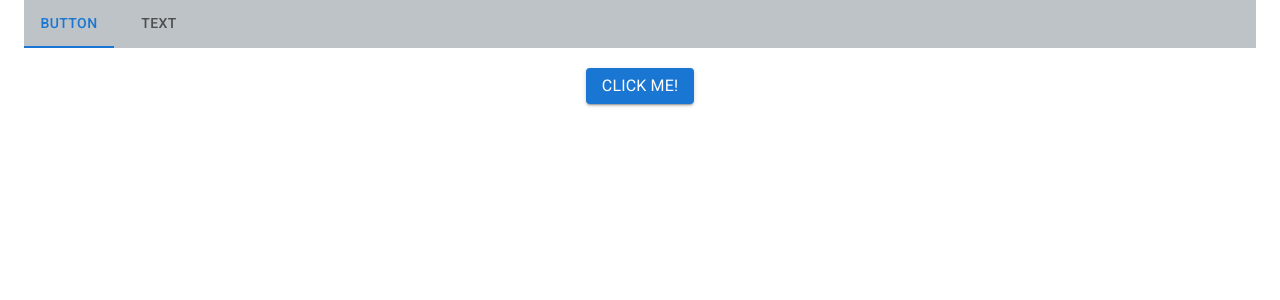
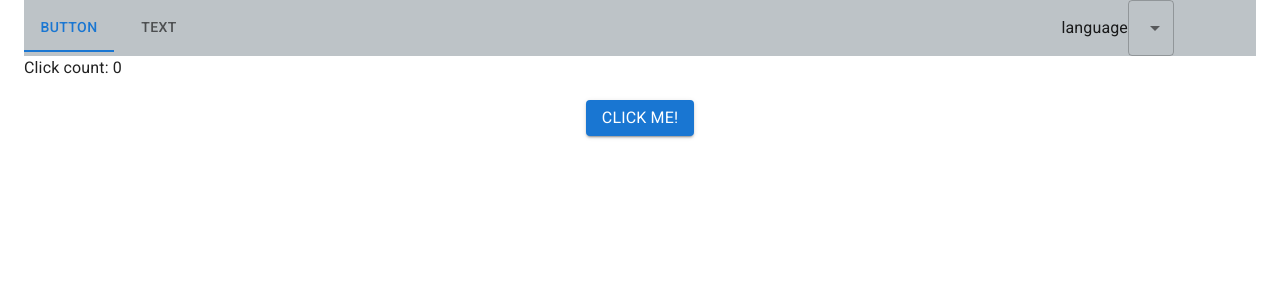
Before and after one commit to intive/patronage22-bialystok-js-simple-jira, a React (Create React App) app: page / in a window 1280 px wide. Shown: the top 300 px of the page. Built offline with nearby package versions, Linux system fonts and the light colour scheme.

Commit message:
add i18n and redux implementation - en/pl language versions, simple click counter with global state

```diff
--- a/src/App.tsx
+++ b/src/App.tsx
@@ -1,15 +1,23 @@
 import * as React from "react";
 import { Routes, Route } from "react-router-dom";
+import { useSelector } from "react-redux";
+
+import { useTranslation } from "react-i18next";
 
 import Container from "./components/Container";
 import NavBar from "./components/Header";
 import TextPage from "./pages/TextPage";
 import ButtonPage from "./pages/ButtonPage";
 
+import { getState } from "./reducers/reducers";
+
 export default function App(): any {
+  const { t } = useTranslation();
+  const { clickCount } = useSelector(getState);
   return (
     <Container>
       <NavBar />
+      {t("clickCount")} {clickCount}
       <Routes>
         <Route
           path='text'
@@ -17,7 +25,7 @@ export default function App(): any {
             <TextPage text='Lorem ipsum dolor sit amet, consectetur adipisicing elit. Ex animi possimus laboriosam dignissimos porro, quasi provident tenetur eligendi saepe! Animi at aliquam modi dolorum error nisi dicta aut, fugit dolores.' />
           }
         />
-        <Route path='/' element={<ButtonPage text='Click me!' />} />
+        <Route path='/' element={<ButtonPage text={t("clickMe")} />} />
       </Routes>
     </Container>
   );
--- /dev/null
+++ b/src/actions.ts
@@ -0,0 +1,3 @@
+const incrementClickCount = () => ({ type: "INCREMENT_CLICK_COUNT" });
+
+export default incrementClickCount;
--- a/src/components/Header.tsx
+++ b/src/components/Header.tsx
@@ -4,13 +4,25 @@ import Box from "@mui/material/Box";
 import Tabs from "@mui/material/Tabs";
 import Tab from "@mui/material/Tab";
 import styled from "styled-components";
+import Typography from "@mui/material/Typography";
+
+import { useTranslation } from "react-i18next";
+
+import SelectLanguage from "./SelectLanguage";
 
 const StyledBox = styled(Box)`
   background: #bdc3c7;
+  display: flex;
+  align-items: center;
+`;
+
+const StyledTabs = styled(Tabs)`
+  margin-right: auto;
 `;
 
 export default function Header(): any {
   const [value, setValue] = React.useState(0);
+  const { t } = useTranslation();
 
   const handleChange = (
     event: React.SyntheticEvent,
@@ -20,10 +32,18 @@ export default function Header(): any {
   };
   return (
     <StyledBox sx={{ width: "100%" }}>
-      <Tabs value={value} onChange={handleChange} aria-label='nav tabs example'>
-        <Tab component={Link} label='Button' to='/' />
-        <Tab component={Link} label='text' to='/text' />
-      </Tabs>
+      <StyledTabs
+        value={value}
+        onChange={handleChange}
+        aria-label='nav tabs example'
+      >
+        <Tab component={Link} label={t("button")} to='/' />
+        <Tab component={Link} label={t("text")} to='/text' />
+      </StyledTabs>
+      <StyledBox sx={{ paddingRight: "8px" }}>
+        <Typography>{t("language")}</Typography>
+        <SelectLanguage />
+      </StyledBox>
     </StyledBox>
   );
 }
--- /dev/null
+++ b/src/components/SelectLanguage.tsx
@@ -0,0 +1,34 @@
+import * as React from "react";
+import Box from "@mui/material/Box";
+import MenuItem from "@mui/material/MenuItem";
+import FormControl from "@mui/material/FormControl";
+import Select, { SelectChangeEvent } from "@mui/material/Select";
+
+import { useTranslation } from "react-i18next";
+import availableLanguages from "../i18n";
+
+export default function BasicSelect() {
+  const { i18n } = useTranslation();
+  const handleChange = (event: SelectChangeEvent) => {
+    i18n.changeLanguage(event.target.value);
+  };
+
+  return (
+    <Box sx={{ minWidth: 120 }}>
+      <FormControl>
+        <Select
+          labelId='lang-label'
+          id='lang'
+          value={i18n.language}
+          onChange={handleChange}
+        >
+          {availableLanguages.map((language) => (
+            <MenuItem key={language} value={language}>
+              {language}
+            </MenuItem>
+          ))}
+        </Select>
+      </FormControl>
+    </Box>
+  );
+}
--- /dev/null
+++ b/src/i18n.ts
@@ -0,0 +1,20 @@
+import i18n from "i18next";
+import { initReactI18next } from "react-i18next";
+import LanguageDetector from "i18next-browser-languagedetector";
+import en from "./translations/en.json";
+import pl from "./translations/pl.json";
+
+const resources = {
+  en,
+  pl,
+};
+
+const availableLanguages = Object.keys(resources);
+
+i18n.use(initReactI18next).use(LanguageDetector).init({
+  resources,
+  defaultNS: "common",
+  fallbackLng: "en",
+});
+
+export default availableLanguages;
--- a/src/index.tsx
+++ b/src/index.tsx
@@ -1,17 +1,22 @@
 import * as React from "react";
 import ReactDOM from "react-dom";
+import { Provider } from "react-redux";
+
 import CssBaseline from "@mui/material/CssBaseline";
 import { BrowserRouter } from "react-router-dom";
 import App from "./App";
+import store from "./store";
 
 ReactDOM.render(
   <>
     {/* CssBaseline kickstart an elegant, consistent, and simple baseline to build upon. */}
     <React.StrictMode>
       <CssBaseline />
-      <BrowserRouter>
-        <App />
-      </BrowserRouter>
+      <Provider store={store}>
+        <BrowserRouter>
+          <App />
+        </BrowserRouter>
+      </Provider>
     </React.StrictMode>
   </>,
   document.getElementById("root")
--- a/src/pages/ButtonPage.tsx
+++ b/src/pages/ButtonPage.tsx
@@ -1,8 +1,11 @@
 import React from "react";
+import { useDispatch } from "react-redux";
+
 import Button from "@mui/material/Button";
 import Box from "@mui/material/Box";
 import Typography from "@mui/material/Typography";
 import styled from "styled-components";
+import incrementClickCount from "../actions";
 
 interface Props {
   text: string;
@@ -17,9 +20,13 @@ const StyledBox = styled(Box)`
 `;
 
 function ButtonPage({ text }: Props): any {
+  const dispatch = useDispatch();
   return (
     <StyledBox>
-      <Button variant='contained'>
+      <Button
+        onClick={() => dispatch(incrementClickCount())}
+        variant='contained'
+      >
         <Typography>{text}</Typography>
       </Button>
     </StyledBox>
--- /dev/null
+++ b/src/reducers/reducers.ts
@@ -0,0 +1,13 @@
+export function stateReducer(state: any, action: any) {
+  if (action.type === "INCREMENT_CLICK_COUNT") {
+    return {
+      ...state,
+      clickCount: state.clickCount + 1,
+    };
+  }
+  return state;
+}
+
+/// SELECTORS
+
+export const getState = (state: any) => state;
--- /dev/null
+++ b/src/store.ts
@@ -0,0 +1,17 @@
+import thunk from "redux-thunk";
+import { createStore, applyMiddleware } from "redux";
+import { composeWithDevTools } from "redux-devtools-extension";
+
+import { stateReducer } from "./reducers/reducers";
+
+const initialState = {
+  clickCount: 0,
+};
+
+const store = createStore(
+  stateReducer,
+  initialState,
+  composeWithDevTools(applyMiddleware(thunk))
+);
+
+export default store;
--- /dev/null
+++ b/src/translations/en.json
@@ -0,0 +1,9 @@
+{
+    "common": {
+      "clickMe": "Click me!",
+      "clickCount": "Click count:",
+      "button": "button",
+      "text": "text",
+      "language": "language"
+    }
+  }
--- /dev/null
+++ b/src/translations/pl.json
@@ -0,0 +1,9 @@
+{
+  "common": {
+    "clickMe": "Kliknij mnie!",
+    "clickCount": "Liczba kliknięć:",
+    "button": "przycisk",
+    "text": "tekst",
+    "language": "język"
+  }
+}
```
Also changed, not shown: tsconfig.json (+8 -2 lines).
